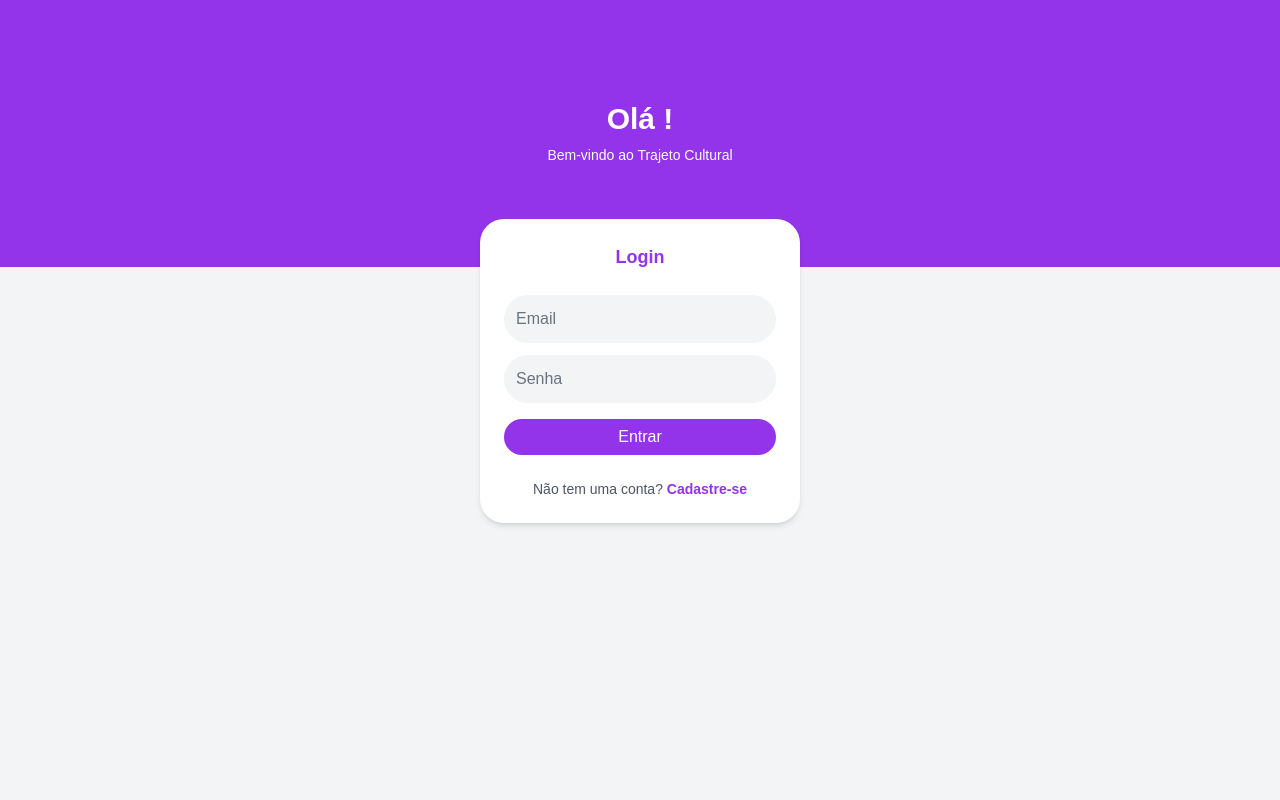
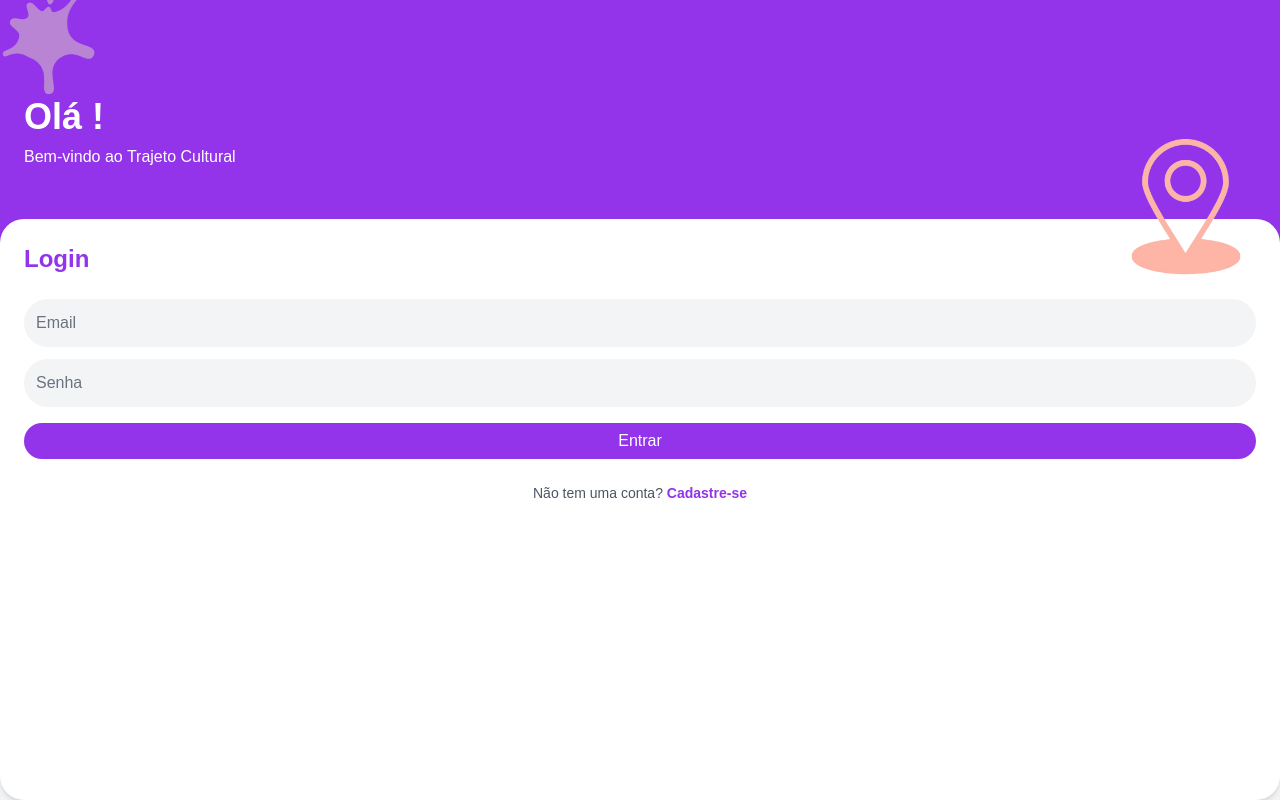
Before and after one commit to elc1074/trajeto-cultural-frontend, a React (Vite) app: page / in a window 1280 px wide. Built offline with nearby package versions, Linux system fonts and the light colour scheme.

Commit message:
✨ feat : add elements to loginPage

```diff
--- a/src/pages/Login.jsx
+++ b/src/pages/Login.jsx
@@ -39,14 +39,26 @@ const Login = () => {
 
   return (
     <div className="h-screen flex flex-col bg-gray-100">
-      <div className="bg-purple-600 h-1/3 flex flex-col items-center justify-center text-white">
-        <h1 className="text-3xl font-bold">Olá !</h1>
-        <p className="mt-2 text-sm">Bem-vindo ao Trajeto Cultural</p>
+      <div className="bg-purple-600 relative h-1/3 flex flex-col items-start pl-6 justify-center text-white">
+        <img
+          className="w-[130px] absolute -top-8 -left-6"
+          src="/login-header.png"
+          alt="ink"
+        />
+        <h1 className="text-4xl font-bold">Olá !</h1>
+        <p className="mt-2 text-md">Bem-vindo ao Trajeto Cultural</p>
       </div>
 
-      <div className="flex-1 flex flex-col items-center justify-start -mt-12">
-        <div className="bg-white rounded-3xl shadow-md w-80 p-6 flex flex-col items-center">
-          <h2 className="text-purple-600 text-lg font-semibold mb-6">Login</h2>
+      <div className="flex-1 z-10 flex flex-col items-center justify-start -mt-12">
+        <div className="bg-white relative rounded-3xl shadow-md w-full h-full p-6 flex flex-col items-center">
+          <h2 className="text-purple-600 text-2xl font-semibold mb-6 self-start">
+            Login
+          </h2>
+          <img
+            className="w-[140px] absolute -top-20 right-6"
+            src="/login-pin.png"
+            alt=""
+          />
 
           <input
             type="email"
@@ -75,7 +87,9 @@ const Login = () => {
             )}
           </Button>
 
-          {erro && <p className="text-red-500 text-sm text-center mt-2">{erro}</p>}
+          {erro && (
+            <p className="text-red-500 text-sm text-center mt-2">{erro}</p>
+          )}
 
           <p className="text-sm text-gray-600 mt-6">
             Não tem uma conta?{" "}
```
Also changed, not shown: public/login-header.png (added), public/login-pin.png (added).
